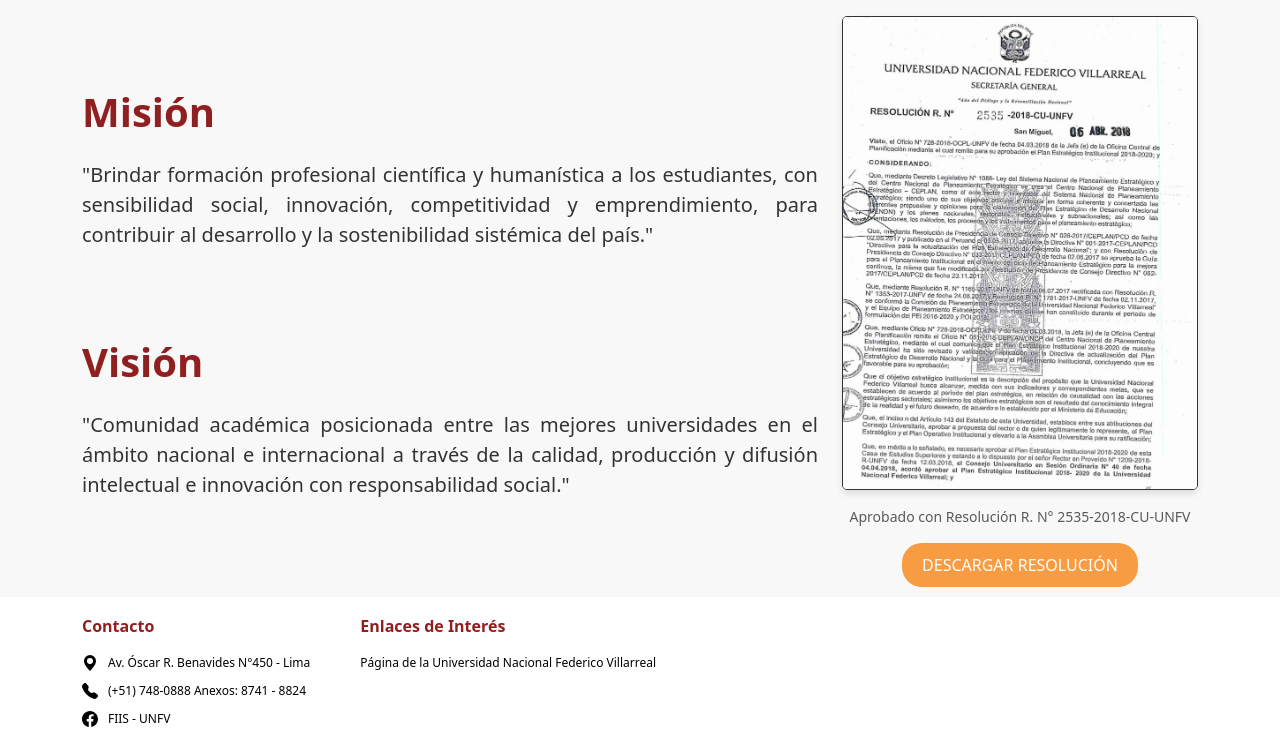
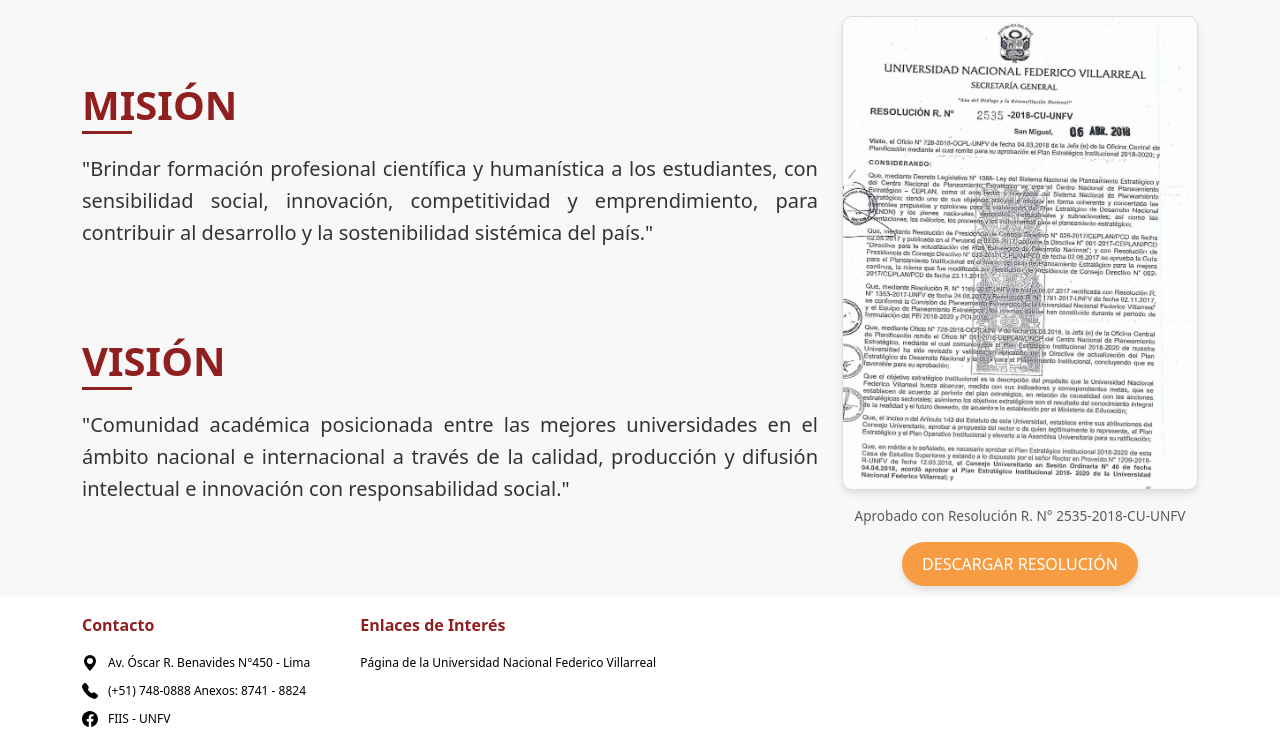
Before and after one commit to KiaraLuz/portal-web, a Django app: page /mision-vision/ in a window 1280 px wide. Shown: the part 120-868 px from the top of the page. Run offline with Django 5.2, Linux system fonts and the light colour scheme.

Commit message:
feat: facultad dynamic

```diff
--- a/app/templates/escuela/agroindustrial.html
+++ b/app/templates/escuela/agroindustrial.html
@@ -10,7 +10,7 @@
                 <ol class="breadcrumb">
                     <li class="breadcrumb-item"><a href="/">Inicio</a></li>
                     <li class="breadcrumb-item active" aria-current="page">Escuela</li>
-                    <li class="breadcrumb-item active" aria-current="page">Escuela Profesional de Ingeniería de Agroindustrial</li>
+                    <li class="breadcrumb-item active" aria-current="page">Escuela Profesional de Ingeniería Agroindustrial</li>
                 </ol>
             </nav>
         </div>
--- a/app/templates/facultad/mision_vision.html
+++ b/app/templates/facultad/mision_vision.html
@@ -44,6 +44,7 @@
     </div>
 </div>
 {% endblock %}
+
 {% block extra_css %}
 <style>
     /* Breadcrumb */
@@ -55,51 +56,103 @@
     .breadcrumb a {
         color: #000000;
         text-decoration: none;
+        transition: color 0.3s ease;
     }
 
     .breadcrumb a:hover {
+        color: #902020;
         text-decoration: underline;
     }
 
-    /* Sección principal */
+    /* Títulos */
     h1 {
         color: #902020;
         font-weight: bold;
+        text-transform: uppercase;
+        position: relative;
     }
 
+    h1::after {
+        content: '';
+        position: absolute;
+        left: 0;
+        bottom: -5px;
+        width: 50px;
+        height: 3px;
+        background-color: #902020;
+        transition: width 0.3s ease;
+    }
+
+    h1:hover::after {
+        width: 100%;
+    }
+
+    /* Texto */
     .lead {
         font-size: 1.25rem;
         text-align: justify;
         color: #333;
+        line-height: 1.6;
+        transition: transform 0.3s ease, color 0.3s ease;
+    }
+
+    .lead:hover {
+        transform: scale(1.02);
+        color: #555;
     }
 
     /* Imagen */
     .image {
-        height: 60%;
+        height: auto;
         width: 100%;
-        border: 1px solid #333;
-        border-radius: 5px;
+        border: 1px solid #ddd;
+        border-radius: 10px;
         margin-bottom: 1rem;
         background-color: lightgrey;
         box-shadow: 0 4px 6px rgba(0, 0, 0, 0.1);
+        transition: transform 0.3s ease, box-shadow 0.3s ease, filter 0.3s ease;
     }
 
-    /* Estilo del botón */
+    .image:hover {
+        transform: scale(1.05);
+        box-shadow: 0 12px 16px rgba(0, 0, 0, 0.2);
+        filter: brightness(1.1) saturate(1.2);
+    }
+
+    /* Botón */
     .btn-orange {
         background-color: #f79c42;
         color: #fff;
         border: none;
         padding: 10px 20px;
-        border-radius: 20px;
+        border-radius: 30px;
         font-size: 1rem;
         text-transform: uppercase;
-        transition: background-color 0.3s ease;
+        transition: transform 0.3s ease, background-color 0.3s ease;
         text-decoration: none;
+        box-shadow: 0 4px 6px rgba(0, 0, 0, 0.1);
     }
 
     .btn-orange:hover {
         background-color: #dc7c28;
+        transform: translateY(-3px) scale(1.05);
+        box-shadow: 0 6px 10px rgba(0, 0, 0, 0.2);
         color: #fff;
+    }
+
+    .btn-orange:active {
+        transform: translateY(0) scale(1);
+        box-shadow: 0 2px 4px rgba(0, 0, 0, 0.1);
+    }
+
+    /* Texto del pie de la imagen */
+    .text-muted {
+        font-size: 0.85rem;
+        transition: color 0.3s ease;
+    }
+
+    .text-muted:hover {
+        color: #555;
     }
 </style>
 {% endblock %}
--- a/app/templates/facultad/reglamentos.html
+++ b/app/templates/facultad/reglamentos.html
@@ -136,7 +136,7 @@
 
     /* Tarjetas */
     .reglamento-card {
-        background-color: #f9f9f9;
+        background-color: #ffffff;
         border: 2px solid #ddd;
         border-radius: 10px;
         padding: 20px;
```
Also changed, not shown: app/templates/facultad/autoridades.html (+14 -7 lines), app/templates/facultad/resena_historica.html (+8 -0 lines).
